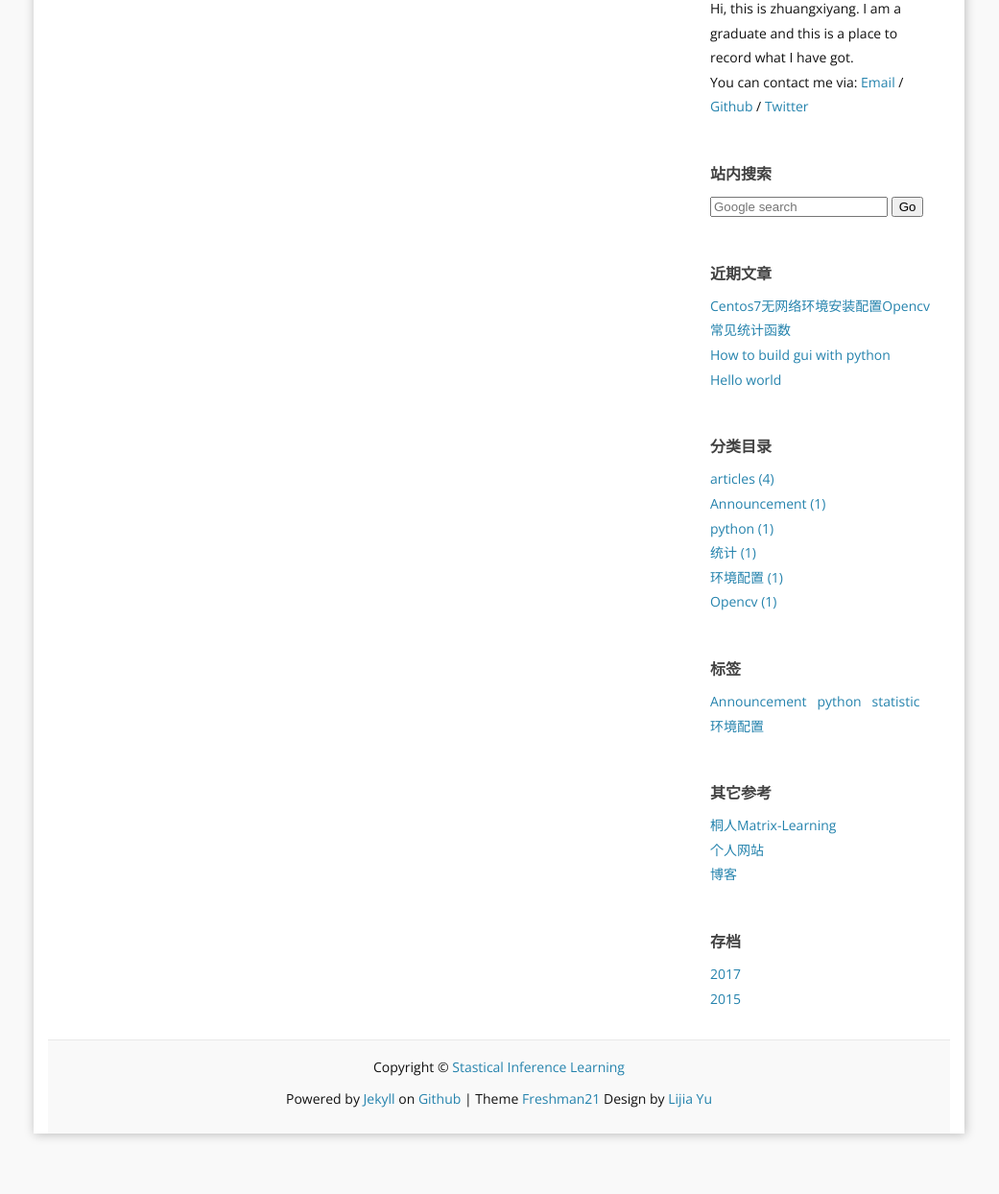
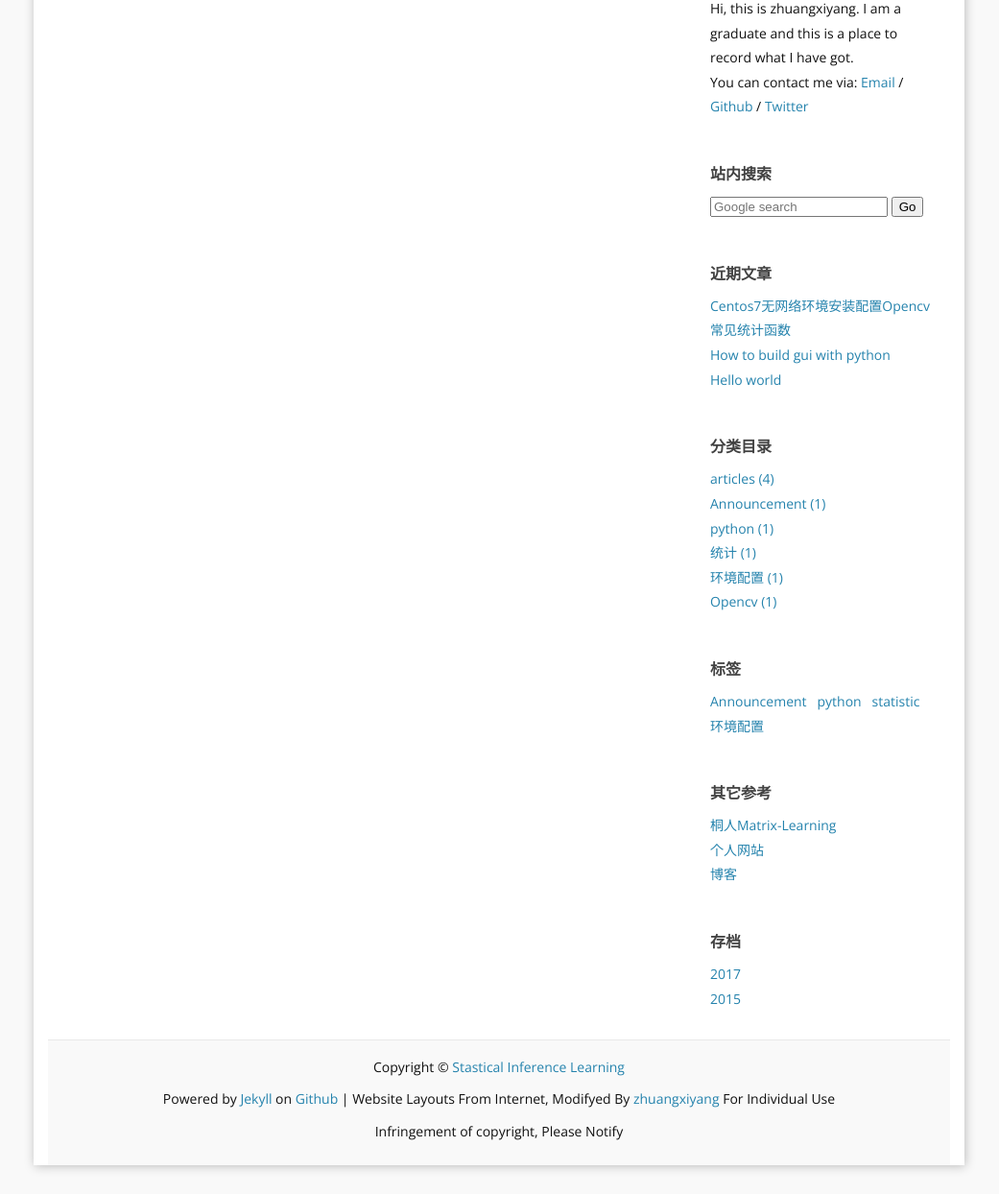
Before and after one commit to xiyangzhuang/xiyangzhuang.github.io, a Jekyll site: the page built from b_about.md, in a window 1280 px wide, cut to the strip 400-1644 px from the top of the page. Shown: the whole strip at 96% size, without its empty margins (120-1161 px from the left). Built offline with Jekyll 4.4.1, drawn with Linux system fonts in a browser that asks for light colours; comment, search, counter and statistics services are not loaded; before the commit the page ends 1611 px from its top, so only the background shows below that.

Commit message:
modified

```diff
--- a/_includes/footer.html
+++ b/_includes/footer.html
@@ -8,7 +8,8 @@
   {% else %}
   GitHub
   {% endif %}
-  | Theme <a href="https://github.com/yulijia/freshman21/">Freshman21</a> Design by <a href="http://yulijia.net">Lijia Yu</a>
+  | Website Layouts From Internet, Modifyed By<a> zhuangxiyang </a> For Individual Use
+  <p>Infringement of copyright, Please Notify</p>
 
 
   <div id="totop" style="position:fixed;bottom:150px;right:50px;cursor: pointer;">
```
Also changed, not shown: _posts/2017-07-10-install-opencv-on-centos-without-internet.md (+17 -0 lines).
